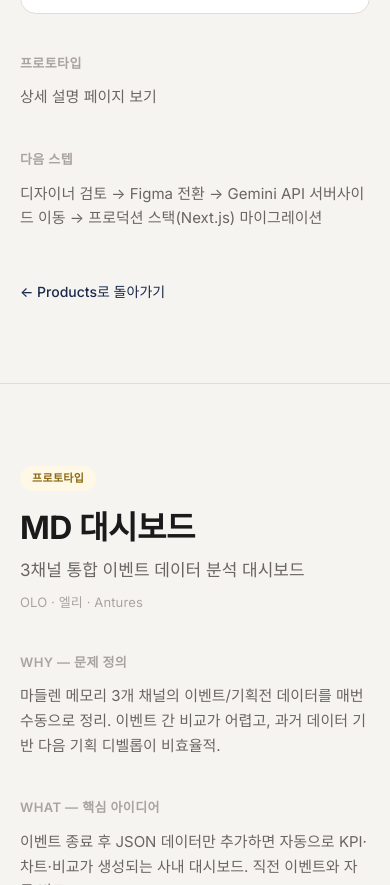
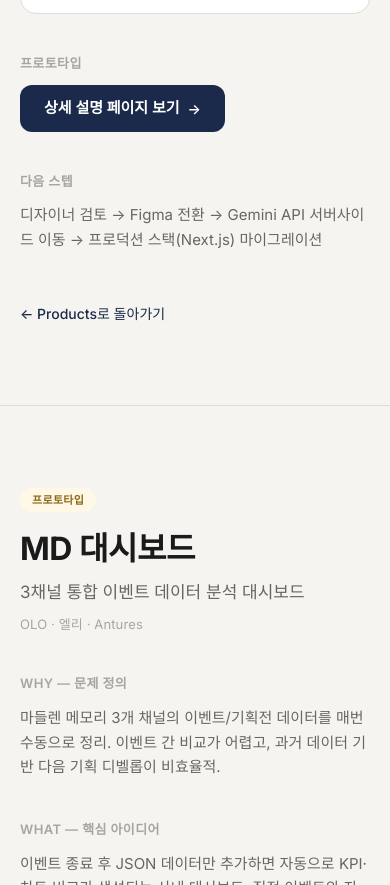
Before and after one commit to sdpark-oss/fitcheck-showcase, a plain HTML site: page index.html in a window 390 px wide. Shown: the part 2848-3733 px from the top of the page. Drawn offline with nearby package versions, Linux system fonts and the light colour scheme; a web font is replaced by a local one.

Commit message:
허브→FitCheck 상세 페이지 링크 버튼 추가 + 모바일 반응형 개선
Co-Authored-By: Claude Opus 4.6 (1M context) <noreply@anthropic.com>

```diff
--- a/index.html
+++ b/index.html
@@ -381,7 +381,10 @@
             <!-- Proto link -->
             <div class="reveal mb-10">
               <h3 class="text-[13px] font-semibold text-pebble tracking-[0.03em] uppercase mb-3">프로토타입</h3>
-              <p class="text-[15px] text-stone leading-[1.65]">${p.protoNote}</p>
+              ${p.protoUrl
+                ? `<a href="${p.protoUrl}" target="${p.protoUrl.startsWith('http') ? '_blank' : '_self'}" class="inline-flex items-center gap-2 px-6 py-3 rounded-xl bg-navy text-white font-semibold text-[15px] hover:bg-navy-hover transition-colors">${p.protoNote} <span class="text-[14px]">→</span></a>`
+                : `<p class="text-[15px] text-stone leading-[1.65]">${p.protoNote}</p>`
+              }
             </div>
 
             <!-- Next Step -->
```
